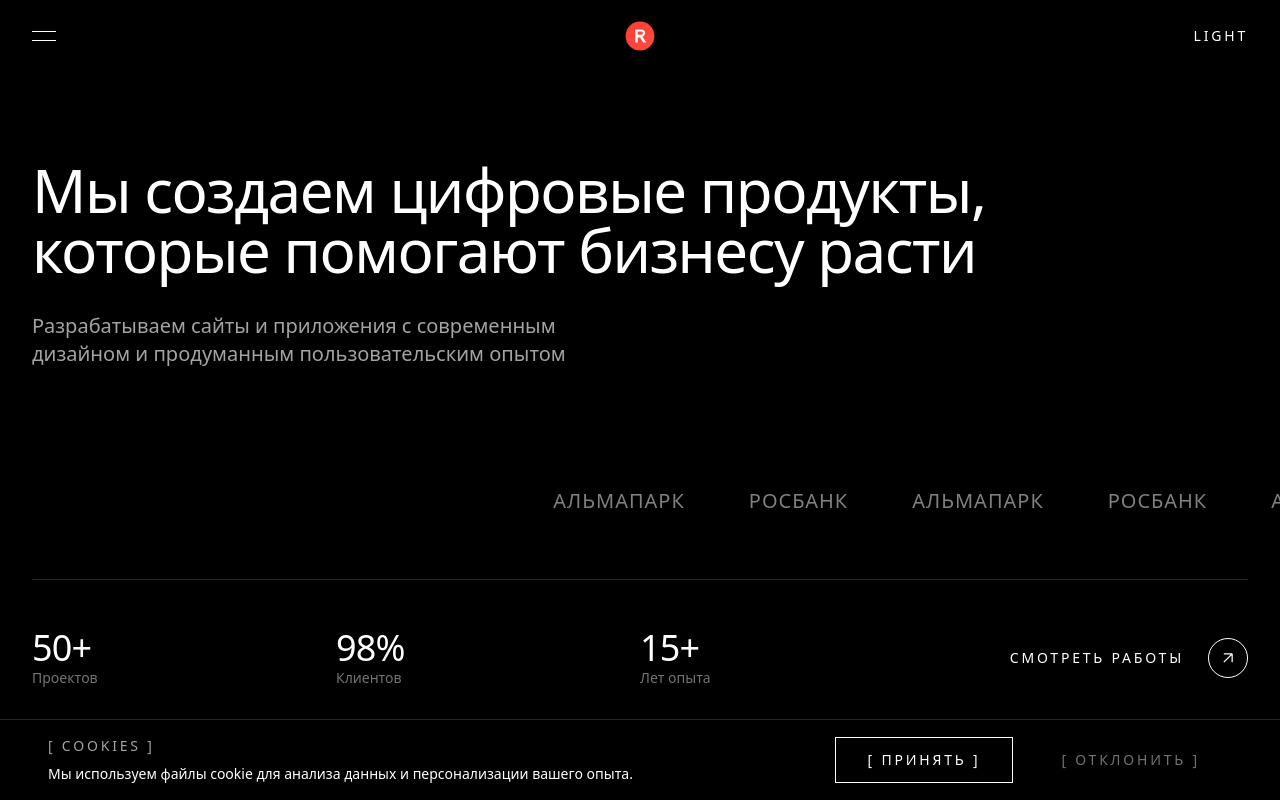
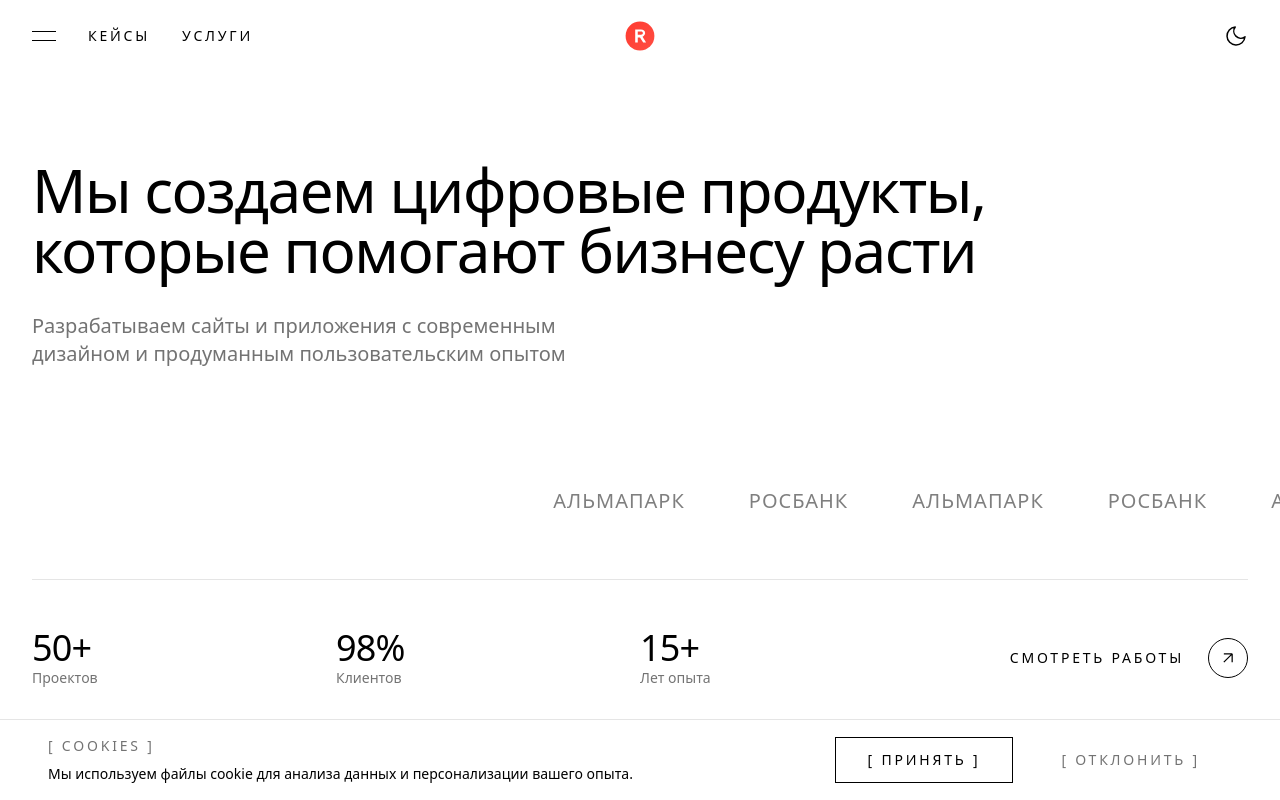
Before and after one commit to pomidorgithub/redpomidor, a Vue app: page / in a window 1280 px wide. Shown: the top 800 px of the page. Built offline with nearby package versions, Linux system fonts and the light colour scheme.

Commit message:
Обновление главной страницы

```diff
--- /dev/null
+++ b/src/components/icons/MoonIcon.vue
@@ -0,0 +1,11 @@
+<template>
+  <svg width="24" height="24" viewBox="0 0 24 24" fill="none" xmlns="http://www.w3.org/2000/svg">
+    <path
+      d="M21 12.79A9 9 0 1111.21 3 7 7 0 0021 12.79z"
+      stroke="currentColor"
+      stroke-width="1.5"
+      stroke-linecap="round"
+      stroke-linejoin="round"
+    />
+  </svg>
+</template>
--- /dev/null
+++ b/src/components/icons/SunIcon.vue
@@ -0,0 +1,18 @@
+<template>
+  <svg width="24" height="24" viewBox="0 0 24 24" fill="none" xmlns="http://www.w3.org/2000/svg">
+    <path
+      d="M12 17C14.7614 17 17 14.7614 17 12C17 9.23858 14.7614 7 12 7C9.23858 7 7 9.23858 7 12C7 14.7614 9.23858 17 12 17Z"
+      stroke="currentColor"
+      stroke-width="1.5"
+      stroke-linecap="round"
+      stroke-linejoin="round"
+    />
+    <path
+      d="M12 1V3M12 21V23M4.22 4.22L5.64 5.64M18.36 18.36L19.78 19.78M1 12H3M21 12H23M4.22 19.78L5.64 18.36M18.36 5.64L19.78 4.22"
+      stroke="currentColor"
+      stroke-width="1.5"
+      stroke-linecap="round"
+      stroke-linejoin="round"
+    />
+  </svg>
+</template>
--- a/src/components/layout/Sidebar.vue
+++ b/src/components/layout/Sidebar.vue
@@ -1,36 +1,63 @@
+<script setup>
+import { computed } from 'vue'
+import { useThemeStore } from '../../stores/theme'
+import LogoIcon from '../icons/LogoIcon.vue'
+import SunIcon from '../icons/SunIcon.vue'
+import MoonIcon from '../icons/MoonIcon.vue'
+
+const props = defineProps({
+  isOpen: {
+    type: Boolean,
+    required: true,
+  },
+})
+
+defineEmits(['close'])
+
+const themeStore = useThemeStore()
+const isDark = computed(() => themeStore.isDark)
+const toggleTheme = () => themeStore.toggleTheme()
+</script>
+
 <template>
   <div
-    class="fixed inset-0 transform transition-transform duration-500 origin-top z-[100]"
-    :class="[
-      isDark ? 'bg-black' : 'bg-white',
-      { 'scale-y-0': !isOpen }
-    ]"
+    class="fixed inset-0 transform transition-transform duration-300 z-[100]"
+    :class="[isDark ? 'bg-black' : 'bg-white', isOpen ? 'translate-x-0' : 'translate-x-full']"
   >
     <!-- Header с кнопкой закрытия -->
-    <div class="py-3 px-4">
-      <div class="flex justify-between items-center max-w-7xl mx-auto">
-        <div class="flex items-center gap-2">
-          <LogoIcon class="w-6 h-6" />
-          <span class="text-sm tracking-[0.2em]" :class="isDark ? 'text-white' : 'text-black'">REDPOMIDOR</span>
-        </div>
-        <div class="flex items-center gap-6">
-          <button
-            class="text-sm tracking-[0.2em] transition-colors duration-300"
-            :class="isDark ? 'text-white hover:text-zinc-300' : 'text-black hover:text-zinc-600'"
-            @click="toggleTheme"
-          >
-            {{ isDark ? 'LIGHT' : 'DARK' }}
-          </button>
+    <div class="h-[72px]">
+      <div class="w-full h-full px-8">
+        <div class="flex items-center justify-between h-full relative">
+          <!-- Кнопка закрытия (на месте бургера) -->
           <button
             @click="$emit('close')"
-            class="w-12 h-12 flex items-center justify-center group"
+            class="flex flex-col gap-2 text-sm tracking-[0.2em] transition-colors group"
           >
             <div class="relative w-6 h-6">
-              <div class="absolute top-1/2 left-0 w-6 h-[1px] transition-all rotate-45 group-hover:bg-[#FF3B30]"
-                   :class="isDark ? 'bg-white' : 'bg-black'"></div>
-              <div class="absolute top-1/2 left-0 w-6 h-[1px] transition-all -rotate-45 group-hover:bg-[#FF3B30]"
-                   :class="isDark ? 'bg-white' : 'bg-black'"></div>
+              <div
+                class="absolute top-1/2 left-0 w-6 h-[1px] transition-all rotate-45 group-hover:bg-[#FF3B30]"
+                :class="isDark ? 'bg-white' : 'bg-black'"
+              ></div>
+              <div
+                class="absolute top-1/2 left-0 w-6 h-[1px] transition-all -rotate-45 group-hover:bg-[#FF3B30]"
+                :class="isDark ? 'bg-white' : 'bg-black'"
+              ></div>
             </div>
+          </button>
+
+          <!-- Логотип (центрирован как в хедере) -->
+          <RouterLink
+            to="/"
+            class="absolute left-1/2 top-1/2 -translate-x-1/2 -translate-y-1/2"
+            @click="$emit('close')"
+          >
+            <LogoIcon class="w-8 h-8" />
+          </RouterLink>
+
+          <!-- Переключатель темы -->
+          <button @click="toggleTheme" class="transition-transform duration-300 hover:scale-110">
+            <SunIcon v-if="isDark" class="w-6 h-6" />
+            <MoonIcon v-else class="w-6 h-6" />
           </button>
         </div>
       </div>
@@ -39,72 +66,47 @@
     <!-- Навигация -->
     <div class="flex flex-col h-[calc(100vh-80px)] justify-center items-center">
       <nav class="flex flex-col gap-8 text-[60px] font-light text-center">
-        <router-link
+        <RouterLink
           to="/"
           class="transition-colors duration-300"
           :class="isDark ? 'text-white hover:text-zinc-300' : 'text-black hover:text-zinc-600'"
           @click="$emit('close')"
         >
           HOME
-        </router-link>
-        <router-link
+        </RouterLink>
+        <RouterLink
           to="/cases"
           class="text-5xl font-light tracking-wider transition-colors hover:text-[#FF3B30]"
           :class="isDark ? 'text-white' : 'text-black'"
           @click="$emit('close')"
         >
           КЕЙСЫ
-        </router-link>
-        <router-link
+        </RouterLink>
+        <RouterLink
           to="/services"
           class="text-5xl font-light tracking-wider transition-colors hover:text-[#FF3B30]"
           :class="isDark ? 'text-white' : 'text-black'"
           @click="$emit('close')"
         >
           УСЛУГИ
-        </router-link>
-        <router-link
+        </RouterLink>
+        <RouterLink
           to="/about"
           class="text-5xl font-light tracking-wider transition-colors hover:text-[#FF3B30]"
           :class="isDark ? 'text-white' : 'text-black'"
           @click="$emit('close')"
         >
           О НАС
-        </router-link>
-        <router-link
+        </RouterLink>
+        <RouterLink
           to="/contact"
           class="text-5xl font-light tracking-wider transition-colors hover:text-[#FF3B30]"
           :class="isDark ? 'text-white' : 'text-black'"
           @click="$emit('close')"
         >
           КОНТАКТЫ
-        </router-link>
+        </RouterLink>
       </nav>
     </div>
   </div>
 </template>
-
-<script setup>
-import { computed } from 'vue'
-import { useThemeStore } from '../../stores/theme'
-import LogoIcon from '../icons/LogoIcon.vue'
-
-defineProps({
-  isOpen: {
-    type: Boolean,
-    required: true
-  }
-})
-
-const themeStore = useThemeStore()
-const isDark = computed(() => themeStore.isDark)
-const toggleTheme = () => themeStore.toggleTheme()
-
-defineEmits(['close'])
-</script>
-
-<style scoped>
-.router-link-active {
-  @apply text-zinc-700 dark:text-zinc-300;
-}
-</style>
--- a/src/components/layout/TheHeader.vue
+++ b/src/components/layout/TheHeader.vue
@@ -6,6 +6,7 @@
     >
       <div class="w-full h-full px-8">
         <div class="flex items-center justify-between h-full">
+          <div class="flex items-center gap-8">
             <!-- Menu button -->
             <button
               @click="toggleSidebar"
@@ -21,6 +22,23 @@
               ></div>
             </button>
 
+            <!-- Navigation links -->
+            <nav class="flex gap-8">
+              <RouterLink
+                to="/cases"
+                class="text-sm tracking-[0.2em] link-hover"
+                :class="{ 'text-black': !isDark, 'text-white': isDark }"
+                >КЕЙСЫ</RouterLink
+              >
+              <RouterLink
+                to="/services"
+                class="text-sm tracking-[0.2em] link-hover"
+                :class="{ 'text-black': !isDark, 'text-white': isDark }"
+                >УСЛУГИ</RouterLink
+              >
+            </nav>
+          </div>
+
           <!-- Logo -->
           <RouterLink
             to="/"
@@ -31,8 +49,9 @@
           </RouterLink>
 
           <!-- Theme toggle -->
-          <button @click="toggleTheme" class="text-sm tracking-[0.2em] transition-colors">
-            {{ isDark ? 'LIGHT' : 'DARK' }}
+          <button @click="toggleTheme" class="transition-transform duration-300 hover:scale-110">
+            <SunIcon v-if="isDark" class="w-6 h-6" />
+            <MoonIcon v-else class="w-6 h-6" />
           </button>
         </div>
       </div>
@@ -44,6 +63,8 @@
 import { ref, onMounted, onUnmounted, computed } from 'vue'
 import { useThemeStore } from '../../stores/theme'
 import LogoIcon from '../icons/LogoIcon.vue'
+import SunIcon from '../icons/SunIcon.vue'
+import MoonIcon from '../icons/MoonIcon.vue'
 
 const themeStore = useThemeStore()
 const isDark = computed(() => themeStore.isDark)
@@ -74,6 +95,14 @@ const emit = defineEmits(['toggle-sidebar'])
 
 <style scoped>
 .link-hover {
-  @apply hover:text-neutral-500 dark:hover:text-neutral-400 transition-colors duration-300;
+  @apply relative;
+}
+
+.link-hover::after {
+  @apply content-[''] absolute left-0 bottom-[-4px] w-0 h-[1px] bg-[#FF3B30] transition-all duration-300;
+}
+
+.link-hover:hover::after {
+  @apply w-full;
 }
 </style>
--- a/src/stores/theme.js
+++ b/src/stores/theme.js
@@ -2,7 +2,7 @@ import { defineStore } from 'pinia'
 import { ref } from 'vue'
 
 export const useThemeStore = defineStore('theme', () => {
-  const isDark = ref(true)
+  const isDark = ref(false) // изменили на false
 
   const toggleTheme = () => {
     isDark.value = !isDark.value
@@ -13,13 +13,15 @@ export const useThemeStore = defineStore('theme', () => {
     }
   }
 
-  // Инициализация темы
+  // Инициализация темы (светлая по умолчанию)
   if (isDark.value) {
     document.documentElement.classList.add('dark')
+  } else {
+    document.documentElement.classList.remove('dark')
   }
 
   return {
     isDark,
-    toggleTheme
+    toggleTheme,
   }
 })
```
Lines whose indentation alone changed are shown as unchanged.
